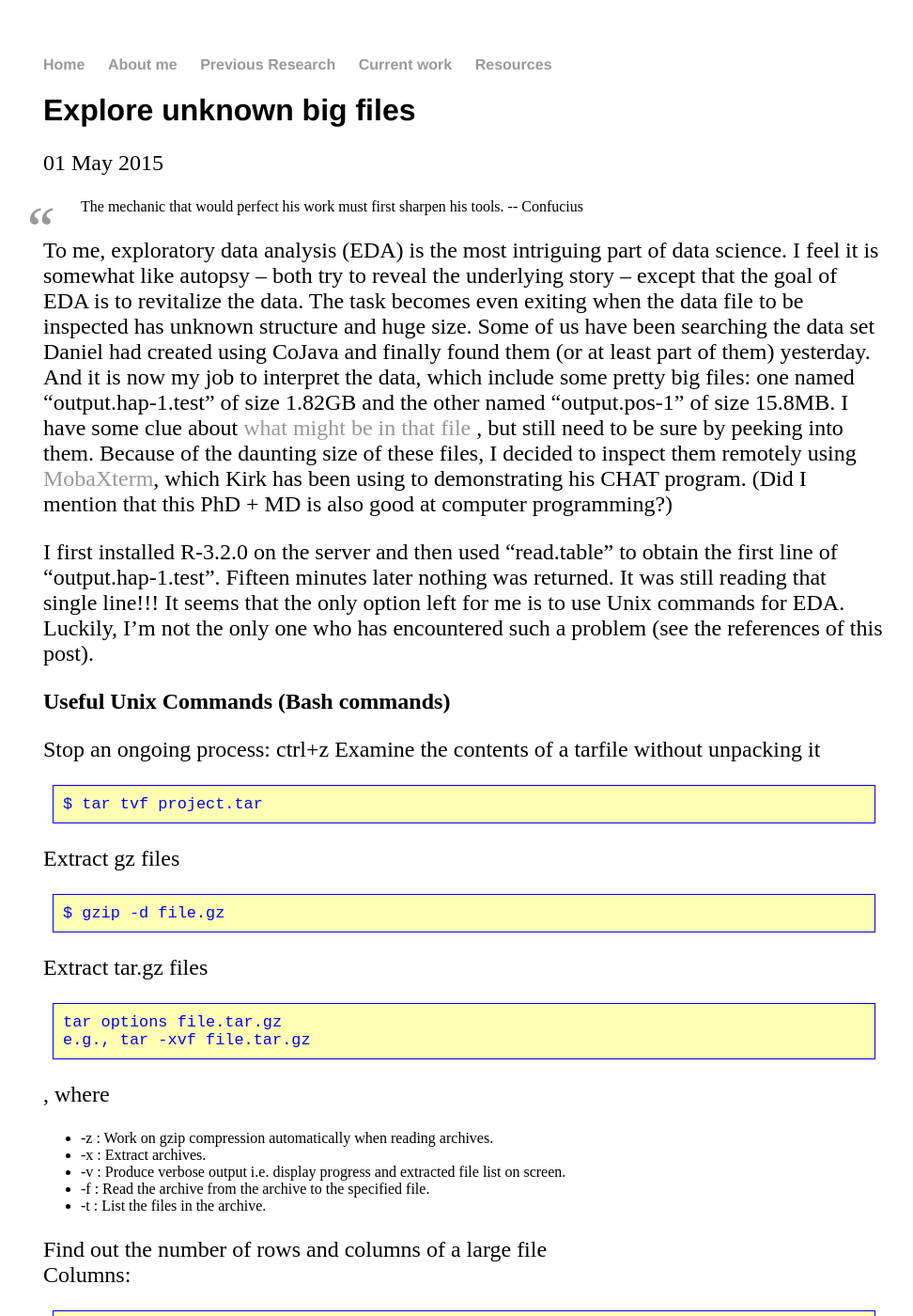
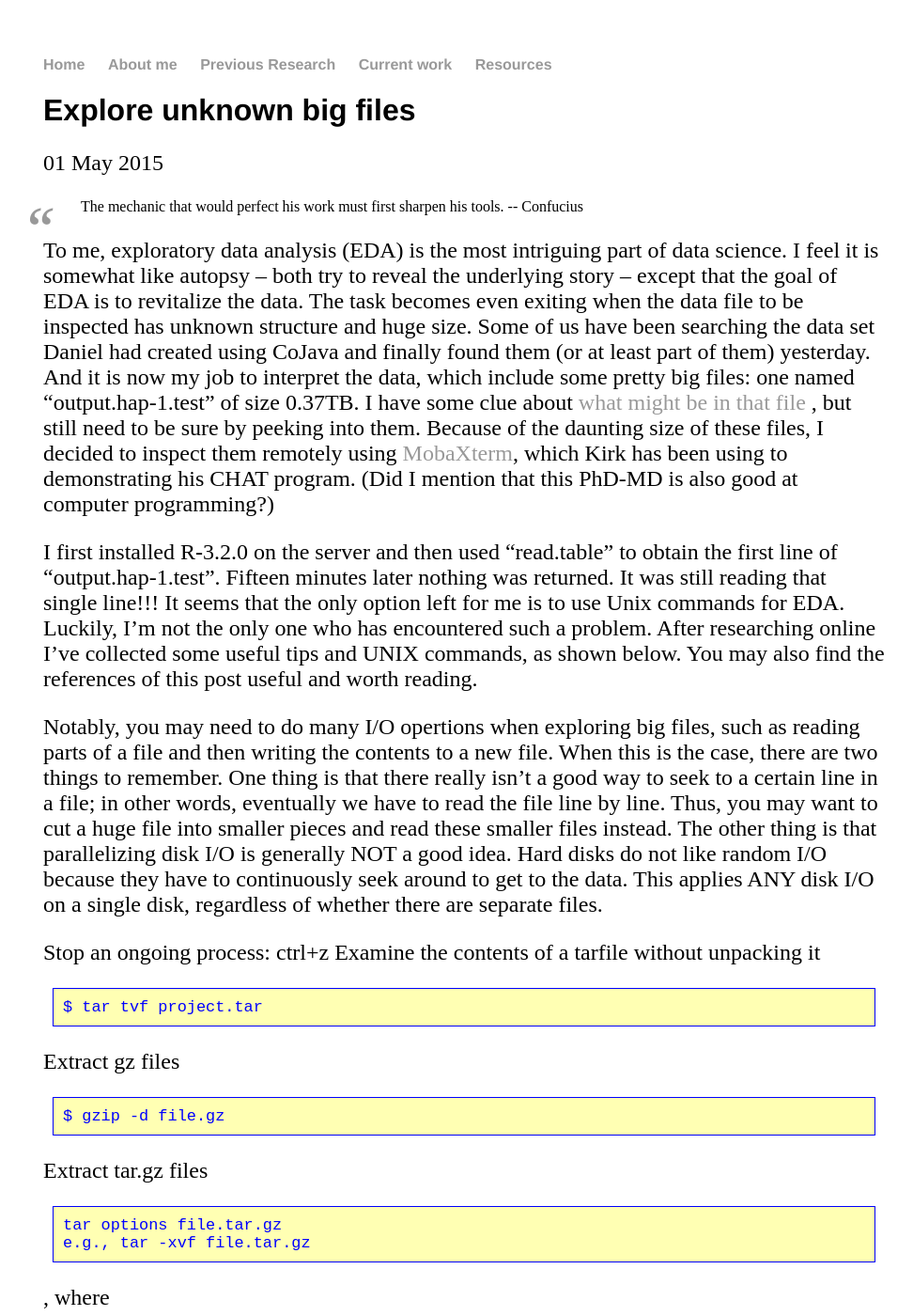
Before and after one commit to lybird300/lybird300.github.io, a Jekyll site: the page built from _posts/2015-05-01-inspect-big-data.md, in a window 1280 px wide and 1400 px high. Shown: the whole window at 94% size, without its empty margins (146-1118 px from the left). Built offline with Jekyll 4.4.1, drawn with Linux system fonts in a browser that asks for light colours; some of the changed text lies outside the part shown.

Commit message:
Update 2015-05-01-inspect-big-data.md

```diff
--- a/_posts/2015-05-01-inspect-big-data.md
+++ b/_posts/2015-05-01-inspect-big-data.md
@@ -4,11 +4,12 @@ title: "Explore unknown big files"
 date: 2015-05-01
 ---
 <blockquote>The mechanic that would perfect his work must first sharpen his tools. -- Confucius</blockquote>
-To me, exploratory data analysis (EDA) is the most intriguing part of data science. I feel it is somewhat like autopsy -- both try to reveal the underlying story -- except that the goal of EDA is to revitalize the data. The task becomes even exiting when the data file to be inspected has unknown structure and huge size. Some of us have been searching the data set Daniel had created using CoJava and finally found them (or at least part of them) yesterday. And it is now my job to interpret the data, which include some pretty big files: one named "output.hap-1.test" of size 1.82GB and the other named "output.pos-1" of size 15.8MB. I have some clue about <a href="http://lybird300.github.io/2015/04/20/cojava-manual.html#anchor">what might be in that file </a>, but still need to be sure by peeking into them. Because of the daunting size of these files, I decided to inspect them remotely using <a href="http://mobaxterm.mobatek.net/">MobaXterm</a>, which Kirk has been using to demonstrating his CHAT program. (Did I mention that this PhD + MD is also good at computer programming?)
+To me, exploratory data analysis (EDA) is the most intriguing part of data science. I feel it is somewhat like autopsy -- both try to reveal the underlying story -- except that the goal of EDA is to revitalize the data. The task becomes even exiting when the data file to be inspected has unknown structure and huge size. Some of us have been searching the data set Daniel had created using CoJava and finally found them (or at least part of them) yesterday. And it is now my job to interpret the data, which include some pretty big files: one named "output.hap-1.test" of size 0.37TB. I have some clue about <a href="http://lybird300.github.io/2015/04/20/cojava-manual.html#anchor">what might be in that file </a>, but still need to be sure by peeking into them. Because of the daunting size of these files, I decided to inspect them remotely using <a href="http://mobaxterm.mobatek.net/">MobaXterm</a>, which Kirk has been using to demonstrating his CHAT program. (Did I mention that this PhD-MD is also good at computer programming?)
 
-I first installed R-3.2.0 on the server and then used "read.table" to obtain the first line of "output.hap-1.test". Fifteen minutes later nothing was returned. It was still reading that single line!!! It seems that the only option left for me is to use Unix commands for EDA. Luckily, I'm not the only one who has encountered such a problem (see the references of this post).
+I first installed R-3.2.0 on the server and then used "read.table" to obtain the first line of "output.hap-1.test". Fifteen minutes later nothing was returned. It was still reading that single line!!! It seems that the only option left for me is to use Unix commands for EDA. Luckily, I'm not the only one who has encountered such a problem. After researching online I've collected some useful tips and UNIX commands, as shown below. You may also find the references of this post useful and worth reading.
 
-<h2>Useful Unix Commands (Bash commands)</h2>
+Notably, you may need to do many I/O opertions when exploring big files, such as reading parts of a file and then writing the contents to a new file. When this is the case, there are two things to remember. One thing is that there really isn't a good way to seek to a certain line in a file; in other words, eventually we have to read the file line by line. Thus, you may want to cut a huge file into smaller pieces and read these smaller files instead. The other thing is that parallelizing disk I/O is generally NOT a good idea. Hard disks do not like random I/O because they have to continuously seek around to get to the data. This applies ANY disk I/O on a single disk, regardless of whether there are separate files.
+
 Stop an ongoing process: ctrl+z
 Examine the contents of a tarfile without unpacking it
 <pre><code>$ tar tvf project.tar</code></pre>
@@ -49,8 +50,9 @@ Print the number of characters in each line of a file
 Print the number of characters in a specific line (e.g., the first line) of a file
 <pre><code>awk 'NR==1{ print length($0); }' FILENAME</code></pre>
 Count the number of specific characters in a line
+<pre><code></code></pre>
 
-<pre><code></code></pre>
+If you know the structure of a big file, instead of loading / reading the entire file, you could split it into smaller chunks with the split command.
 <h2>References</h2>
 <ul>
 <li><a href="http://www.cureffi.org/2014/01/15/running-r-batch-mode-linux/">Running R in batch mode on Linux</a></li>
```
